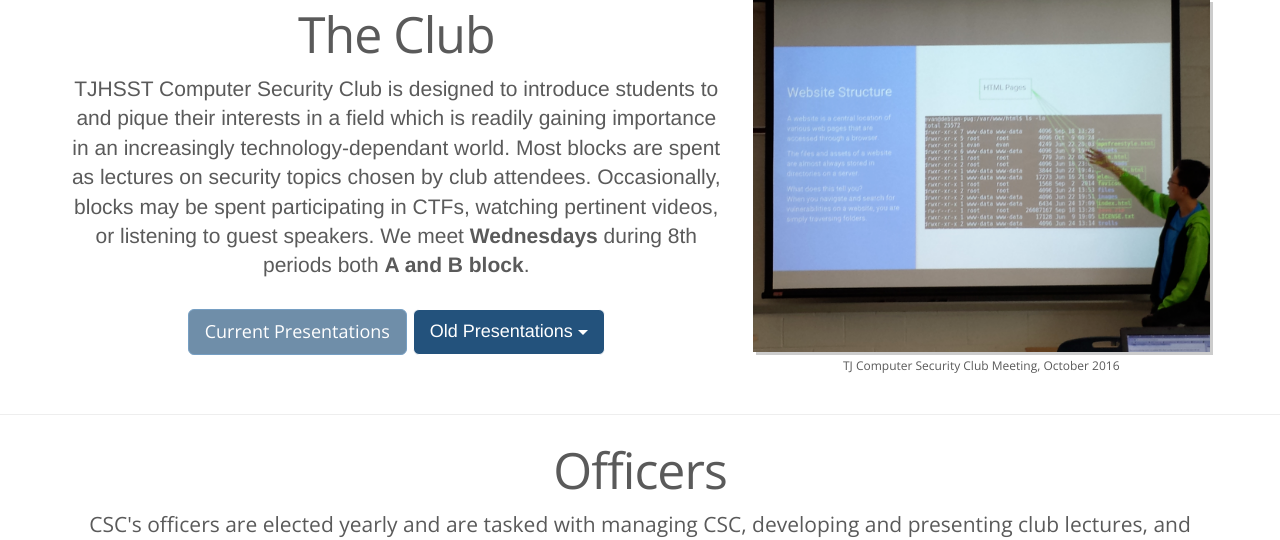
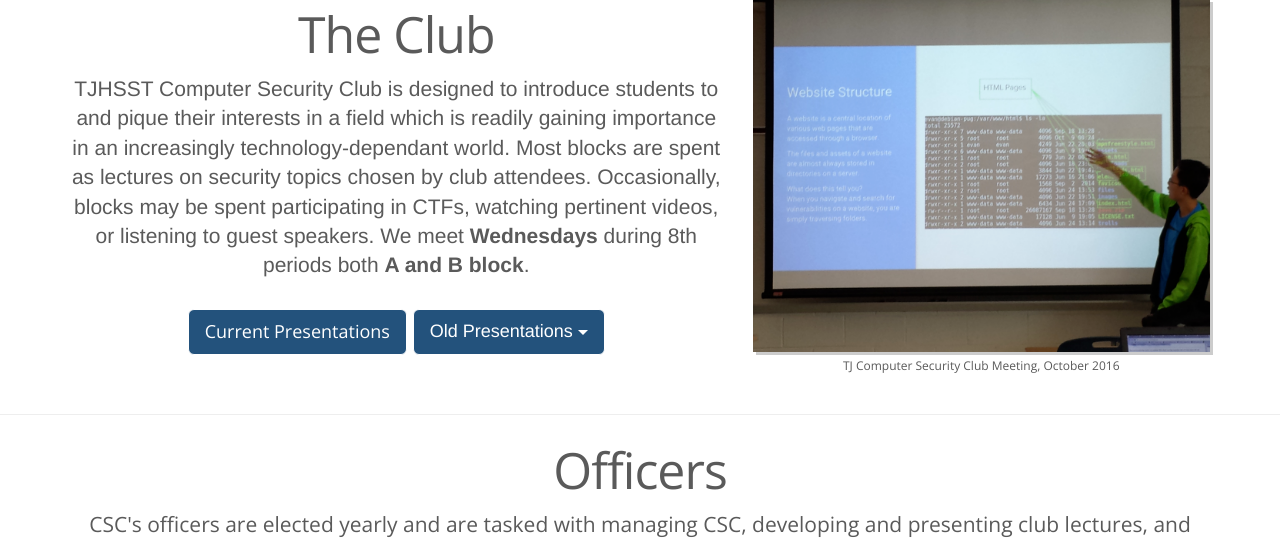
Before and after one commit to evanyeyeye/csc, a PHP site: page / in a window 1280 px wide. Shown: the part 197-737 px from the top of the page. Run offline with PHP 8.4, Linux system fonts and the light colour scheme; some libraries are stand-ins or nearby versions.

Commit message:
Enabling the Current Presentations button

```diff
--- a/index.php
+++ b/index.php
@@ -60,7 +60,7 @@
                                 Occasionally, blocks may be spent participating in CTFs, watching pertinent videos, or listening to guest speakers.
                                 We meet <b>Wednesdays</b> during 8th periods both <b>A and B block</b>.
                                 <br /><br />
-                                <a href="https://drive.google.com/drive/folders/1EOxRcVndPHJ_EDs3ReJm8Sd3Bsbtm_Xq" class="btn btn-primary btn-outline btn-lg disabled" target="_blank">Current Presentations</a>
+                                <a href="https://drive.google.com/drive/folders/1EOxRcVndPHJ_EDs3ReJm8Sd3Bsbtm_Xq" class="btn btn-primary btn-outline btn-lg" target="_blank">Current Presentations</a>
                                 <div class="dropdown" style="display:inline-block">
                                     <button class="btn btn-primary btn-outline btn-lg dropdown-toggle" type="button" id="dropdownOld" data-toggle="dropdown" aria-haspopup="true" aria-expanded="true">
                                         Old Presentations
```
